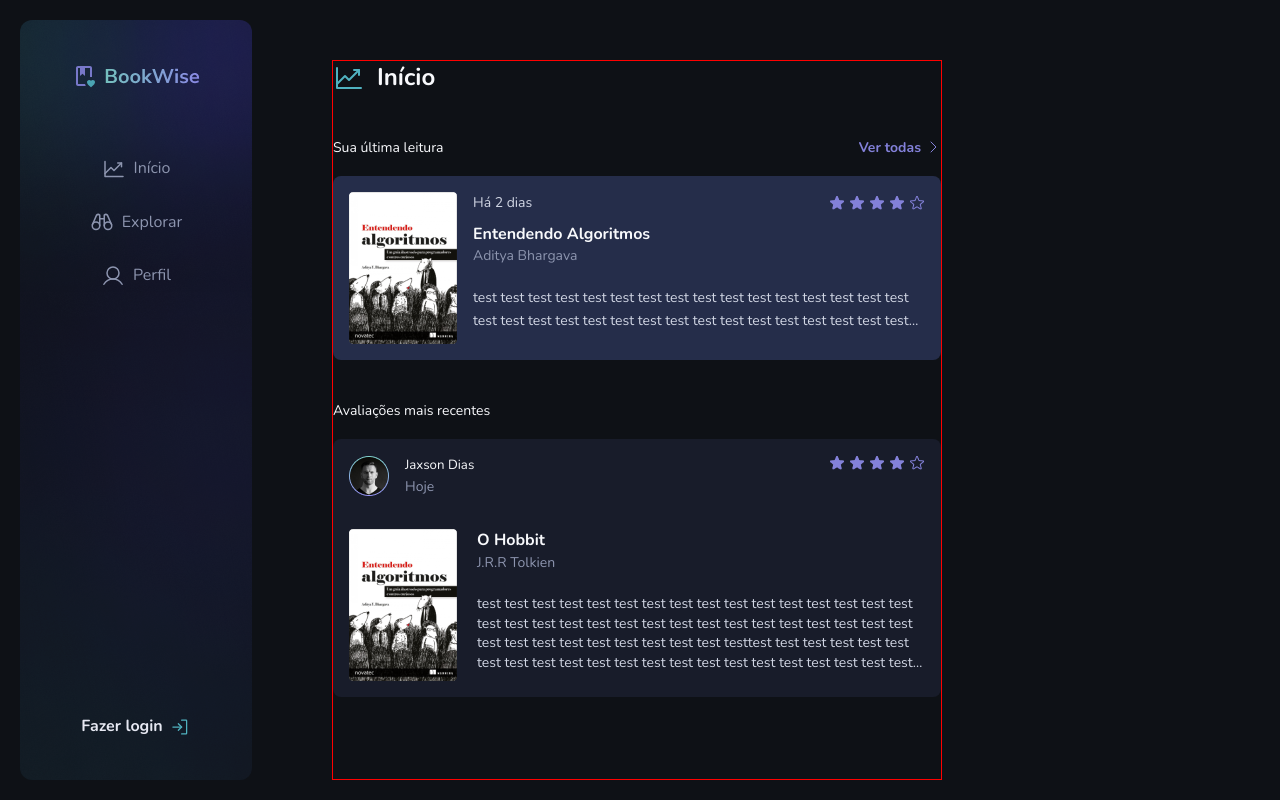
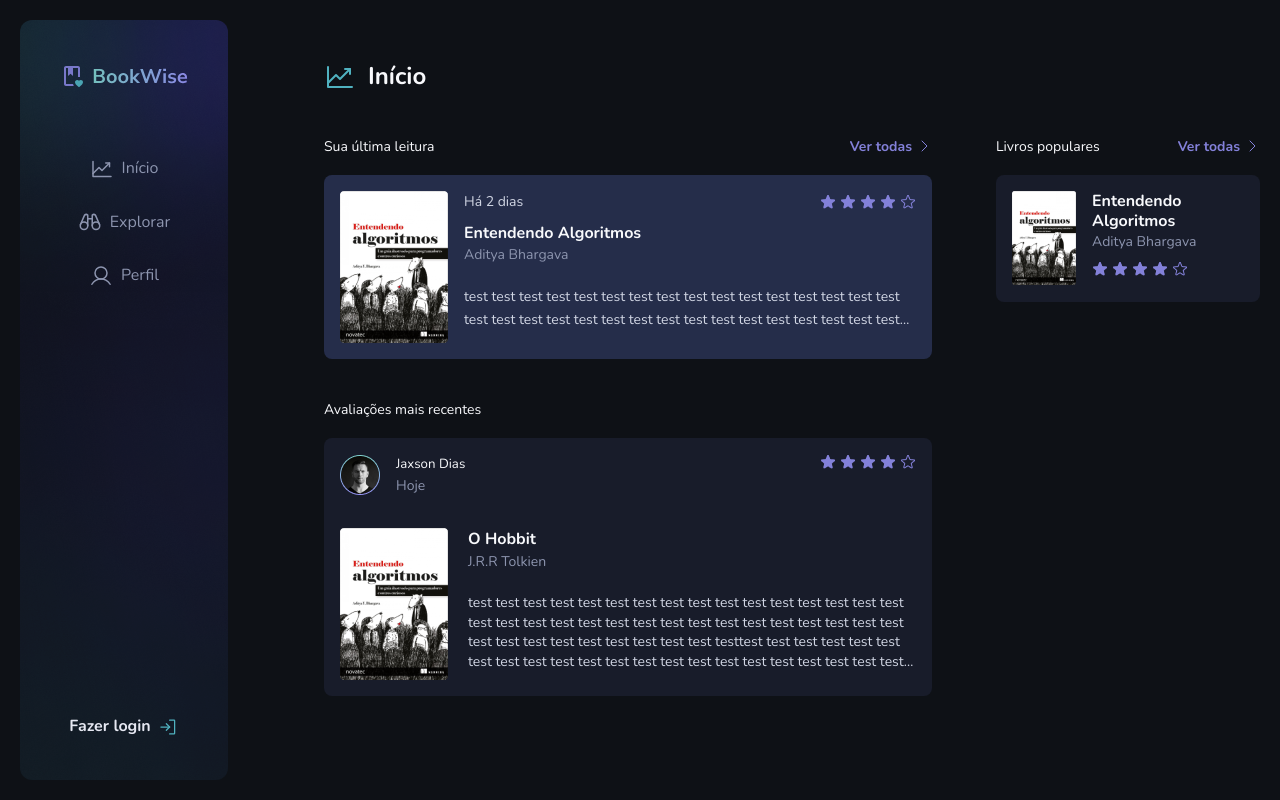
Before and after one commit to h3zord/book-wize, a Next.js app: page /home in a window 1280 px wide. Built offline with nearby package versions, Linux system fonts and the light colour scheme.

Commit message:
styles: finishing popular books card

```diff
--- a/src/app/(book-wize)/home/page.tsx
+++ b/src/app/(book-wize)/home/page.tsx
@@ -6,6 +6,9 @@ import {
   LastReadingCard,
   LastReadingContainer,
   LastReadingInformation,
+  PopularBookCard,
+  PopularBookContainer,
+  PopularBookInformation,
   RecentRatingCard,
   RecentRatingContainer,
   RecentRatingInformation,
@@ -14,6 +17,7 @@ import Image from 'next/image'
 
 export default function Home() {
   return (
+    <>
       <HomeContainer>
         <h1>
           <ChartLineUp size={32} /> Início
@@ -43,12 +47,12 @@ export default function Home() {
 
               <div>
                 <p>
-                test test test test test test test test test test test test test
-                test test test test test test test test test test test test test
-                test test test test test test test test test test test test test
-                test test testtest test test test test test test test test test
-                test test test test test test test test test test test test test
-                test test test
+                  test test test test test test test test test test test test
+                  test test test test test test test test test test test test
+                  test test test test test test test test test test test test
+                  test test test test test testtest test test test test test
+                  test test test test test test test test test test test test
+                  test test test test test test test test
                 </p>
               </div>
             </LastReadingInformation>
@@ -65,7 +69,7 @@ export default function Home() {
 
                 <h5>
                   Jaxson Dias
-                <p>Hoje</p>
+                  <span>Hoje</span>
                 </h5>
               </div>
 
@@ -96,5 +100,28 @@ export default function Home() {
           </RecentRatingCard>
         </RecentRatingContainer>
       </HomeContainer>
+
+      <PopularBookContainer>
+        <div>
+          <p>Livros populares</p>
+          <span>
+            Ver todas <CaretRight size={16} />
+          </span>
+        </div>
+
+        <PopularBookCard>
+          <Image src="/book.png" width={64} height={94} alt="test" />
+
+          <PopularBookInformation>
+            <div>
+              <h4>Entendendo Algoritmos</h4>
+              <p>Aditya Bhargava</p>
+            </div>
+
+            <Image src="/rating.png" width={96} height={16} alt="test" />
+          </PopularBookInformation>
+        </PopularBookCard>
+      </PopularBookContainer>
+    </>
   )
 }
--- a/src/app/(book-wize)/home/styles.ts
+++ b/src/app/(book-wize)/home/styles.ts
@@ -3,8 +3,8 @@
 import styled from 'styled-components'
 
 export const HomeContainer = styled.div`
-  border: 1px solid red;
   margin-top: ${(props) => props.theme.space[10]};
+  margin-left: 6rem;
 
   & > h1 {
     display: flex;
@@ -37,13 +37,19 @@ export const LastReadingContainer = styled.section`
     }
 
     & > span {
+      border-radius: ${(props) => props.theme.radii.sm};
       color: ${(props) => props.theme.colors.purple[100]};
       font-weight: ${(props) => props.theme.fontWeights.bold};
       display: flex;
       align-items: center;
       justify-content: center;
       gap: ${(props) => props.theme.space[1]};
+      padding-left: ${(props) => props.theme.space[2]};
       cursor: pointer;
+
+      &:hover {
+        background-color: ${(props) => props.theme.colors.gray[600]};
+      }
     }
   }
 `
@@ -137,7 +143,8 @@ export const RecentRatingCard = styled.main`
         line-height: ${(props) => props.theme.lineHeights.base};
         font-weight: ${(props) => props.theme.fontWeights.regular};
 
-        & > p {
+        & > span {
+          display: block;
           color: ${(props) => props.theme.colors.gray[400]};
           font-size: ${(props) => props.theme.fontSizes.sm};
         }
@@ -183,3 +190,73 @@ export const RecentRatingInformation = styled.div`
     }
   }
 `
+
+export const PopularBookContainer = styled.aside`
+  width: 20.25rem;
+  margin-top: 7.1rem;
+  margin-left: 4rem;
+  line-height: ${(props) => props.theme.lineHeights.base};
+
+  & > div:nth-child(1) {
+    display: flex;
+    align-items: center;
+    justify-content: space-between;
+    font-size: ${(props) => props.theme.fontSizes.sm};
+
+    & > p {
+      color: ${(props) => props.theme.colors.gray[100]};
+    }
+
+    & > span {
+      border-radius: ${(props) => props.theme.radii.sm};
+      color: ${(props) => props.theme.colors.purple[100]};
+      font-weight: ${(props) => props.theme.fontWeights.bold};
+      display: flex;
+      align-items: center;
+      justify-content: center;
+      gap: ${(props) => props.theme.space[1]};
+      padding-left: ${(props) => props.theme.space[2]};
+      cursor: pointer;
+
+      &:hover {
+        background-color: ${(props) => props.theme.colors.gray[600]};
+      }
+    }
+  }
+`
+export const PopularBookCard = styled.div`
+  border-radius: ${(props) => props.theme.radii.md};
+  background-color: ${(props) => props.theme.colors.gray[700]};
+  margin-top: ${(props) => props.theme.space[4]};
+  padding: ${(props) => props.theme.space[4]};
+  display: flex;
+  gap: ${(props) => props.theme.space[4]};
+`
+
+export const PopularBookInformation = styled.div`
+  & > div {
+    height: 4.125rem;
+
+    & > h4 {
+      color: ${(props) => props.theme.colors.gray[100]};
+      line-height: ${(props) => props.theme.lineHeights.shorter};
+      font-weight: ${(props) => props.theme.fontWeights.bold};
+
+      display: -webkit-box;
+      -webkit-box-orient: vertical;
+      -webkit-line-clamp: 2;
+      overflow: hidden;
+      text-overflow: ellipsis;
+    }
+
+    & > p {
+      color: ${(props) => props.theme.colors.gray[400]};
+      line-height: ${(props) => props.theme.lineHeights.base};
+      font-size: ${(props) => props.theme.fontSizes.sm};
+    }
+  }
+
+  img {
+    margin-top: ${(props) => props.theme.space[1]};
+  }
+`
--- a/src/app/(book-wize)/styles.ts
+++ b/src/app/(book-wize)/styles.ts
@@ -15,7 +15,6 @@ export const SideBarContainer = styled.aside`
   border-radius: ${(props) => props.theme.radii.lg};
   padding: ${(props) => props.theme.space[10]};
   background-image: url('/sidebar-background.png');
-  margin-right: 5rem;
 `
 export const NavigationOptions = styled.section`
   display: flex;
@@ -74,4 +73,8 @@ export const LoginButton = styled.button`
   & > svg {
     color: ${(props) => props.theme.colors.green[100]};
   }
+
+  &:hover {
+    opacity: 0.8;
+  }
 `
```
Lines whose indentation alone changed are shown as unchanged.
